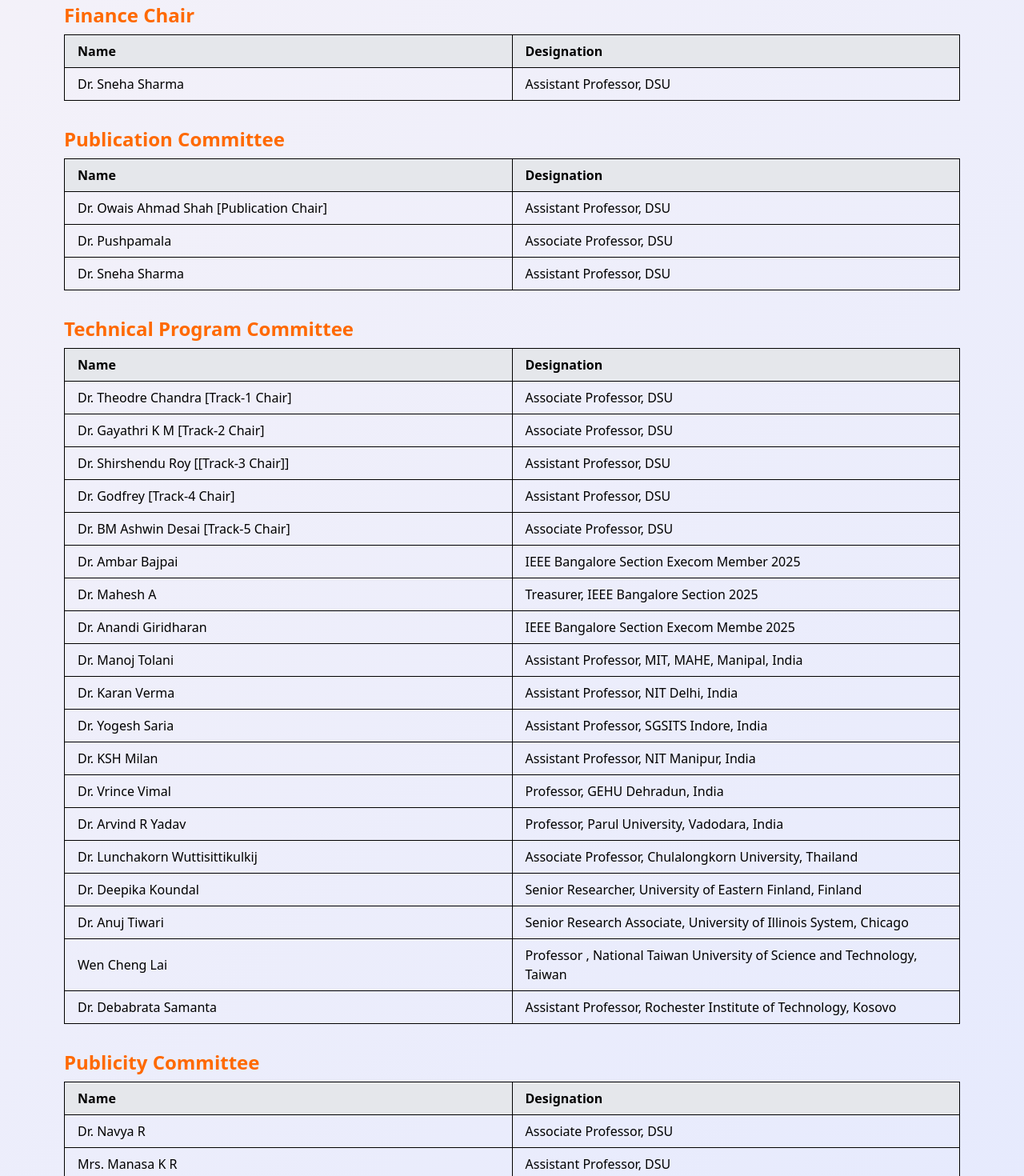
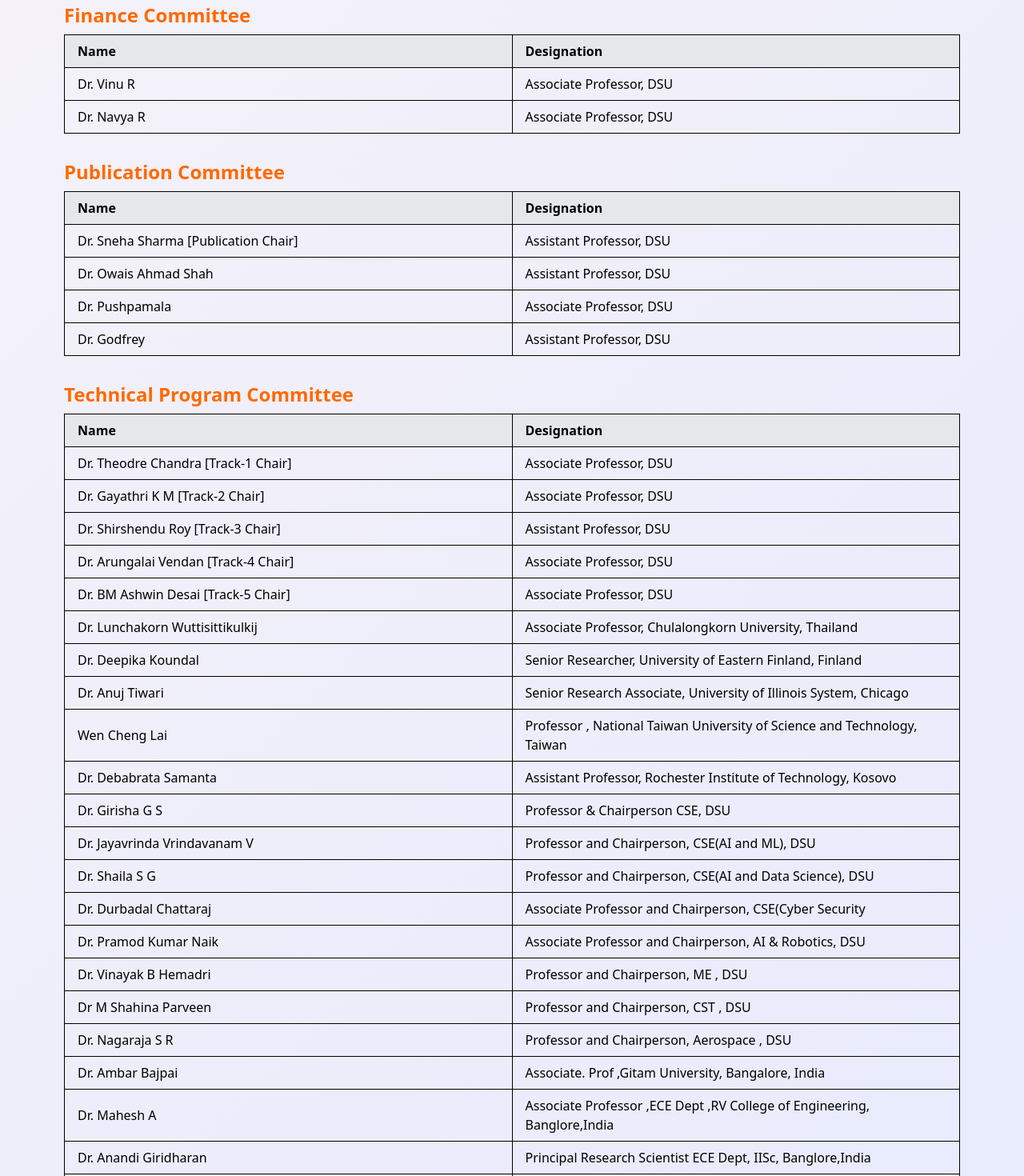
Before and after one commit to riteshkusingh27/IEEE_CONFERENCE, a React (Vite) app: page /committee in a window 1280 px wide. Shown: the part 1960-3430 px from the top of the page at 80% size. Built offline with nearby package versions, Linux system fonts and the light colour scheme.

Commit message:
commitee changes

```diff
--- a/src/Components/CommiteeTable.jsx
+++ b/src/Components/CommiteeTable.jsx
@@ -16,17 +16,20 @@
     ]
   },
   {
-    title: "Finance Chair",
+    title: "Finance Committee",
     members: [
-      { name: "Dr. Sneha Sharma", role: "Assistant Professor, DSU" }
+      { name: "Dr. Vinu R", role: "Associate Professor, DSU" },
+       { name: "Dr. Navya R", role: "Associate Professor, DSU" },
     ]
   },
   {
     title: "Publication Committee",
     members: [
-       { name: "Dr. Owais Ahmad Shah       [Publication Chair]", role: "Assistant Professor, DSU" },
+        { name: "Dr. Sneha Sharma [Publication Chair]", role: "Assistant Professor, DSU" },
+       { name: "Dr. Owais Ahmad Shah       ", role: "Assistant Professor, DSU" },
       { name: "Dr. Pushpamala", role: "Associate Professor, DSU" },
-      { name: "Dr. Sneha Sharma", role: "Assistant Professor, DSU" },
+
+      { name: "Dr. Godfrey", role: "Assistant Professor, DSU" },
 
     ]
   },
@@ -36,32 +39,57 @@
       { name: "Dr. Theodre Chandra [Track-1 Chair]", role: "Associate Professor, DSU" },
       { name: "Dr. Gayathri K M  [Track-2 Chair]", role: "Associate Professor, DSU" },
 
-      { name: "Dr. Shirshendu Roy  [[Track-3 Chair]]", role: "Assistant Professor, DSU" },
-      { name: "Dr. Godfrey  [Track-4 Chair]", role: "Assistant Professor, DSU" },
+      { name: "Dr. Shirshendu Roy  [Track-3 Chair]", role: "Assistant Professor, DSU" },
+      { name: "Dr. Arungalai Vendan [Track-4 Chair]", role: "Associate Professor, DSU" },
        { name: "Dr. BM Ashwin Desai [Track-5 Chair]", role: "Associate Professor, DSU" },
-      { name: "Dr. Ambar Bajpai", role: "IEEE Bangalore Section Execom Member 2025" },
-      { name: "Dr. Mahesh A", role: "Treasurer, IEEE Bangalore Section 2025" },
-      { name: "Dr. Anandi Giridharan", role: "IEEE Bangalore Section Execom Membe 2025" },
+       { name: "Dr. Lunchakorn Wuttisittikulkij", role: "Associate Professor, Chulalongkorn University, Thailand" },
+      { name: "Dr. Deepika Koundal", role: "Senior Researcher, University of Eastern Finland, Finland" },
+      { name: "Dr. Anuj Tiwari ", role: "Senior Research Associate, University of Illinois System, Chicago" },
+      { name: "Wen Cheng Lai", role: "Professor , National Taiwan University of Science and Technology, Taiwan" },
+      { name: "Dr. Debabrata Samanta", role: "Assistant Professor, Rochester Institute of Technology, Kosovo" },
+      { name: "Dr. Girisha G S", role: "Professor & Chairperson CSE, DSU" },
+      { name: "Dr. Jayavrinda Vrindavanam V", role: "Professor and Chairperson, CSE(AI and ML), DSU" },
+      { name: "Dr. Shaila S G", role: "Professor and Chairperson, CSE(AI and Data Science), DSU" },
+      { name: "Dr. Durbadal Chattaraj", role: "Associate Professor and Chairperson, CSE(Cyber Security" },
+      { name: "Dr. Pramod Kumar Naik", role: "Associate Professor and Chairperson, AI & Robotics, DSU" },
+      { name: "Dr. Vinayak B Hemadri", role: "Professor and Chairperson, ME , DSU" },
+      { name: "Dr M Shahina Parveen", role: "Professor and Chairperson, CST , DSU" },
+      { name: "Dr. Nagaraja S R", role: "Professor and Chairperson, Aerospace , DSU" },
+
+
+
+
+
+
+
+
+
+
+
+
+
+
+
+      { name: "Dr. Ambar Bajpai", role: "Associate. Prof ,Gitam University, Bangalore, India" },
+      { name: "Dr. Mahesh A", role: "Associate Professor ,ECE Dept ,RV College of Engineering, Banglore,India" },
+      { name: "Dr. Anandi Giridharan", role: "Principal Research Scientist  ECE Dept, IISc, Banglore,India" },
       { name: "Dr. Manoj Tolani", role: "Assistant Professor, MIT, MAHE, Manipal, India" },
       { name: "Dr. Karan Verma", role: "Assistant Professor, NIT Delhi, India" },
       { name: "Dr. Yogesh Saria", role: "Assistant Professor, SGSITS Indore, India" },
       { name: "Dr. KSH Milan", role: "Assistant Professor, NIT Manipur, India" },
       { name: "Dr. Vrince Vimal", role: "Professor, GEHU Dehradun, India" },
       { name: "Dr. Arvind R Yadav", role: "Professor, Parul University, Vadodara, India" },
-      { name: "Dr. Lunchakorn Wuttisittikulkij", role: "Associate Professor, Chulalongkorn University, Thailand" },
-      { name: "Dr. Deepika Koundal", role: "Senior Researcher, University of Eastern Finland, Finland" },
-      { name: "Dr. Anuj Tiwari ", role: "Senior Research Associate, University of Illinois System, Chicago" },
-      { name: "Wen Cheng Lai", role: "Professor , National Taiwan University of Science and Technology, Taiwan" },
-      { name: "Dr. Debabrata Samanta", role: "Assistant Professor, Rochester Institute of Technology, Kosovo" },
+
     ]
   },
   {
     title: "Publicity Committee",
     members: [
-      { name: "Dr. Navya R", role: "Associate Professor, DSU" },
+      { name: "Dr. Navya R  [Publicity Chair]", role: "Associate Professor, DSU" },
       { name: "Mrs. Manasa K R", role: "Assistant Professor, DSU" },
       { name: "Mr. Puneeth S", role: "Assistant Professor, DSU" },
-      { name: "Mr. Nadeem Pasha", role: "Assitant Professor, DSU" }
+      { name: "Mr. Nadeem Pasha", role: "Assitant Professor, DSU" },
+      { name: "Mrs. Kanmani B.S", role: "Assistant Professor, DSU" },
     ]
   },
   {
--- a/src/Components/Footer.jsx
+++ b/src/Components/Footer.jsx
@@ -28,7 +28,7 @@
           </a>
         </div>
         <div className="text-center mb-4 md:mb-0">
-          <p>&copy; All rights reserved. <br/> <b className='text-pink-100'>IEEE SPS, IEEE MTTS, IEEE CEDA & IEEE RAS</b></p>
+          <p>&copy; All rights reserved. <br/> <b className='text-pink-100'>IEEE SPS, IEEE MTTS, IEEE CEDA, IEEE TEMS & IEEE RAS</b></p>
         </div>
         <div className="flex space-x-3 justify-center md:justify-end items-center">
           <a href="#"><img src={linkdein} alt="LinkedIn" className="w-6 h-6" /></a>
--- a/src/Components/Paper.jsx
+++ b/src/Components/Paper.jsx
@@ -60,12 +60,13 @@
         <li>Wearable and Ubiquitous Computing: Smart textiles, AI-powered wearables, bio-feedback systems.</li>
         <li>Edge and Embedded AI Systems: On-device ML, hardware acceleration for AI, AI-powered IoT.</li>
         <li>AI in Education and Learning Technologies: Personalized learning, AI tutors, gamification in education.</li>
+         <li>Network Security & Cybersecurity: AI-driven threat detection, automated security protocols, AI-enhanced cyber defense systems.</li>
         <li>Applications: Smart cities, AI in personal assistants, cognitive AI in entertainment.</li>
       </ul>
     </li>
 
     <li className='mt-5'>
-      <span className='font-bold'>TRACK 4 - AI-Enabled Autonomous Systems and Intelligent Automatio </span>
+      <span className='font-bold'>TRACK 4 - AI-Enabled Autonomous Systems and Intelligent Automation </span>
       <ul className='list-disc ml-6'>
         <li>Autonomous Robotics and AI: Reinforcement learning for robotics, multi-agent systems, robot perception and navigation.</li>
         <li>Intelligent Transportation and Smart Mobility: AI in self-driving cars, UAVs, AI-powered logistics.</li>
@@ -75,6 +76,7 @@
         <li>Edge AI in Autonomous Systems: Federated learning for autonomous systems, AI-driven decision-making at the edge.</li>
         <li>Energy Efficiency in AI-Enabled Automation: AI-powered optimization, smart grid integration, sustainable automation.</li>
         <li>Applications: AI in space exploration, agricultural robotics, disaster response automation.</li>
+
       </ul>
     </li>
 
@@ -91,7 +93,7 @@
 Robotics and Automation in Healthcare: Discussing the role of robotics and automation in surgery, patient care, and hospital operations.</li>
         <li>Natural Language Processing (NLP) in Healthcare: Examining NLP applications in clinical documentation, patient engagement, and medical research.</li>
         <li>Internet of Medical Things (IoMT) and Wearables: Exploring the impact of IoMT and wearables on remote patient monitoring, disease management, and health tracking.</li>
-        <li>Cybersecurity in Healthcare: Addressing the growing concern of cybersecurity threats in healthcare and strategies for protecting sensitive patient data.</li>
+        {/* <li>Cybersecurity in Healthcare: Addressing the growing concern of cybersecurity threats in healthcare and strategies for protecting sensitive patient data.</li> */}
 
         <li>
           AI-Assisted Drug Discovery and Development: Investigating the potential of AI in accelerating drug discovery, development, and repurposing.
--- a/src/Components/Register.jsx
+++ b/src/Components/Register.jsx
@@ -4,20 +4,26 @@
 const registrationData = [
   {
     particulars: "Delegates from Industry",
-    indiandelegates: "10000",
-    indianDelegateIeee: "8500",
+    indiandelegates: "₹10000",
+    indianDelegateIeee: "₹8500",
   },
   {
     particulars: "Delegates from Academia",
-    indiandelegates: "8500",
-    indianDelegateIeee: "7000",
+    indiandelegates: "₹8500",
+    indianDelegateIeee: "₹7000",
   },
   {
     particulars: "Accompanying Person",
-    indiandelegates: "2000",
-    indianDelegateIeee: "1000",
+    indiandelegates: "₹2000",
+    indianDelegateIeee: "₹1000",
+  },
+  {
+    particulars:"Foreign Delegates",
+    indiandelegates : "$250",
+    indianDelegateIeee :"$150"
   }
 ];
+
 
 const Register = () => {
   return (
@@ -28,8 +34,8 @@
           <thead className="bg-gray-200">
             <tr>
               <th className="w-1/2 border px-4 py-2 text-left">Particulars</th>
-              <th className="border px-4 py-2 text-left">Indian Delegates</th>
-              <th className="border px-4 py-2 text-left">Indian Delegates-IEEE Members</th>
+              <th className="border px-4 py-2 text-left">Non IEEE Members</th>
+              <th className="border px-4 py-2 text-left">IEEE Members</th>
             </tr>
           </thead>
           <tbody>
```
